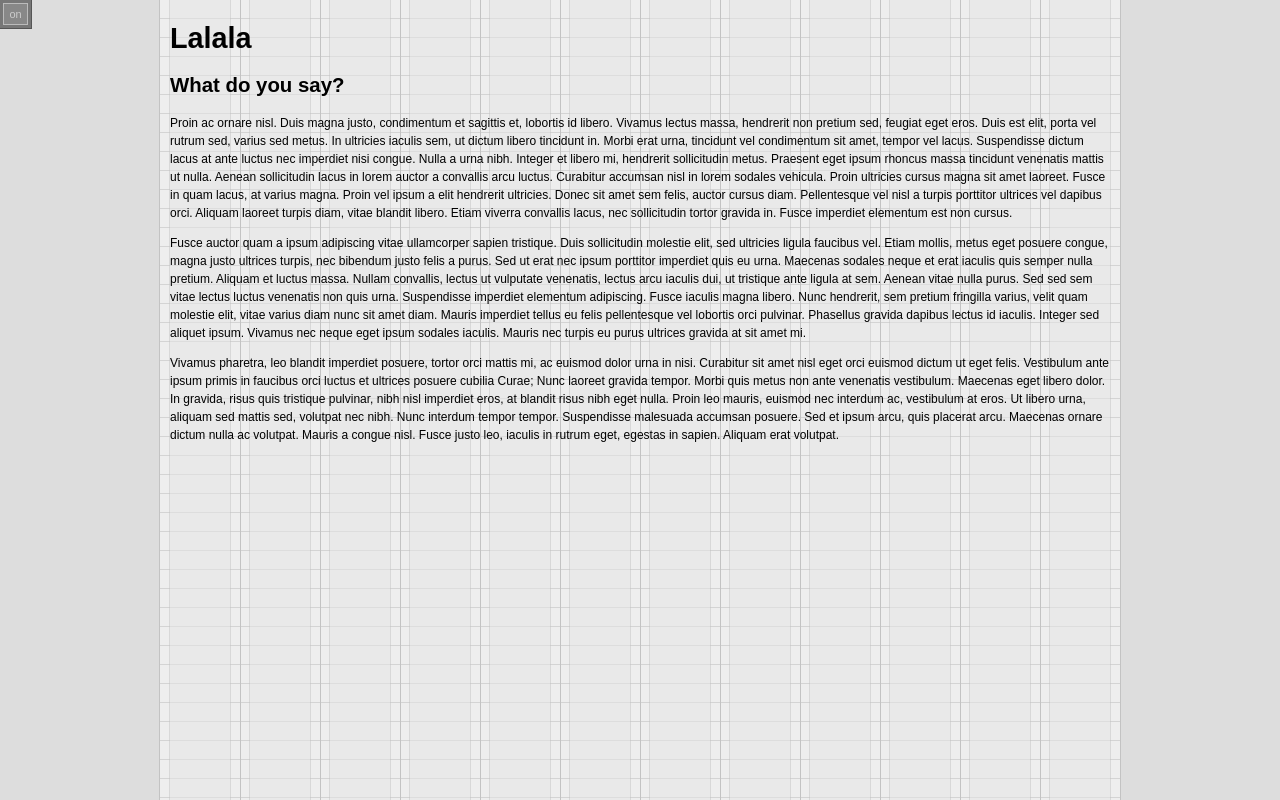
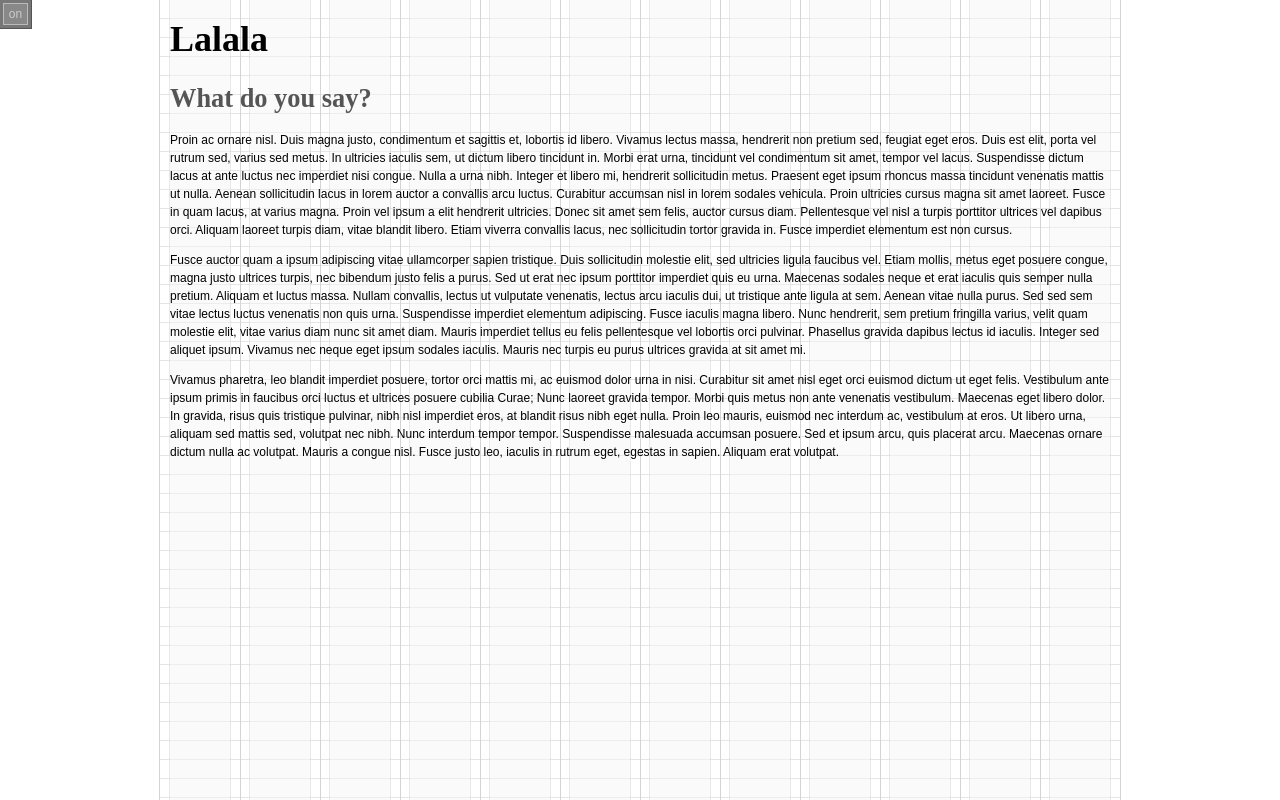
Before and after one commit to tyom/Griddle, a plain HTML site: page index.html in a window 1280 px wide. Drawn offline with nearby package versions, Linux system fonts and the light colour scheme.

Commit message:
Simplified a bit.

```diff
--- a/css/grid.css
+++ b/css/grid.css
@@ -1,12 +1,4 @@
 .griddle-container {
-    position: absolute;
-    width: 100%;
-    height: 100%;
-    top: 0;
-    left: 0;
-    font: 11px Arial, sans-serif;
-}
-.griddle-wrapper {
     position: absolute;
     height: 100%;
     top: 0;
@@ -41,7 +33,9 @@
 
 .griddle-controls {
     background: #777;
-    float: left;
+    position: absolute;
+    top: 0;
+    left: 0;
     padding: 3px;
     border: solid #555;
     border-width: 0 1px 1px 0;
--- a/index.html
+++ b/index.html
@@ -8,20 +8,27 @@
             font: 62.5% Arial, sans-serif;
         }
         body {
+            padding: 1em;
+            margin: 0;
             font-size: 1.2em;
-            background: #ddd;
-            line-height: 18px;
+            line-height: 1.5;
         }
         #container {
             width: 940px;
             margin: 0 auto;
         }
         h1, h2 {
-            font-size: 2.4em;
-            margin: 1em 0;
+            font-family: 'Baskerville';
+            font-weight: bold;
+            font-size: 3em;
+            margin: .5em 0 0;
+        }
+        h1:first-child, h2:first-child {
+            margin: 0;
         }
         h2 {
-            font-size: 1.7em;
+            color: #555;
+            font-size: 2.2em;
         }
         p {
             margin: 1em 0;
@@ -30,6 +37,7 @@
     <script src="https://ajax.googleapis.com/ajax/libs/jquery/1.6.0/jquery.min.js"></script>
     <script>
         var GRIDDLE_SETTINGS = {
+            grid_on: true,
             // num_cols: 12,               // recommended: 12, 16
             // grid_width: 960,            // recommended: 960, 1200
             // align: 'centre',            // centre | left | right
--- a/js/grid.js
+++ b/js/grid.js
@@ -12,8 +12,7 @@ $(function(){
 
 var Grid = {
     container: null,
-    wrapper: null,
-    state: 'on',
+    state: GRIDDLE_SETTINGS.grid_on ? 'on' : 'off',
 
     init: function() {
         // grid defaults
@@ -27,14 +26,15 @@ var Grid = {
         GRIDDLE_SETTINGS.col_colour = GRIDDLE_SETTINGS.col_colour || '#eee';
         GRIDDLE_SETTINGS.gutter_style = GRIDDLE_SETTINGS.gutter_style || 'none'
 
-        this.container = $('<div class="griddle-container" />').appendTo('body');
         this.createControls();
 
-        this.create();
+        if(GRIDDLE_SETTINGS.grid_on) {
+            this.create();
+        }
     },
 
     createControls: function() {
-        var controls = $('<div class="griddle-controls" />').appendTo(this.container);
+        var controls = $('<div class="griddle-controls" />').appendTo('body');
         var toggle = $('<a class="' + this.state + '" />').appendTo(controls);
 
         toggle.text(this.state);
@@ -48,15 +48,14 @@ var Grid = {
     },
 
     handleGrid: function() {
+        if(!this.container) {
+            this.create();
+        }
         if(this.state == 'on') {
-            this.wrapper.css('opacity', 0);
-            // Grid.destroy();
+            this.hide();
             this.state = 'off';
         } else {
-            // Grid.create();
-            this.wrapper.css({
-                'opacity': GRIDDLE_SETTINGS.opacity
-            });
+            this.show();
             this.state = 'on';
         }
     },
@@ -65,7 +64,7 @@ var Grid = {
         var i,
             col = $('<div class="griddle-col"/>'),
             gutter = $('<div class="griddle-gutter"/>'),
-            cols = $('<div class="griddle-cols" />').appendTo(this.wrapper),
+            cols = $('<div class="griddle-cols" />').appendTo(this.container),
             style = GRIDDLE_SETTINGS.gutter_style;
 
         // columns
@@ -113,16 +112,30 @@ var Grid = {
                         'height': $('body').css('line-height'),
                         'border-bottom': '1px solid ' + GRIDDLE_SETTINGS.row_line_colour
                     });
-        var rows = $('<div class="griddle-rows" />').appendTo(this.wrapper);
+        var rows = $('<div class="griddle-rows" />').appendTo(this.container);
         for (var i=0; i < 100; i++) {
             col.clone().appendTo(rows);
         };
     },
 
+    show: function() {
+        this.container.css({
+            'opacity': GRIDDLE_SETTINGS.grid_opacity,
+        });
+    },
+
+    hide: function() {
+        this.container
+            .css({ 'opacity': 0 });
+    },
+
     create: function() {
-        this.wrapper = $('<div class="griddle-wrapper" />')
-                        .css('box-shadow', '0 0 0 1px ' + GRIDDLE_SETTINGS.col_line_colour)
-                        .appendTo(this.container)
+        this.container = $('<div class="griddle-container" />')
+                        .css({
+                                'box-shadow': '0 0 0 1px ' + GRIDDLE_SETTINGS.col_line_colour,
+                                'opacity': 0
+                            })
+                        .appendTo('body')
                         .width(GRIDDLE_SETTINGS.grid_width);
 
         if(GRIDDLE_SETTINGS.position == 'background') {
@@ -131,17 +144,17 @@ var Grid = {
             });
         }
         if(GRIDDLE_SETTINGS.align == 'left') {
-            this.wrapper.css({
+            this.container.css({
                 'left': '0',
                 'margin-left': 0
             });
         } else if(GRIDDLE_SETTINGS.align == 'right') {
-            this.wrapper.css({
+            this.container.css({
                 'left': 'auto',
                 'right': 0,
             });
         } else {
-            this.wrapper.css({
+            this.container.css({
                 'left': '50%',
                 'margin-left': -(GRIDDLE_SETTINGS.grid_width/2)
             });
@@ -152,14 +165,12 @@ var Grid = {
             this.createRows();
         }
 
-        setTimeout(function() {
-            Grid.wrapper.css('opacity', GRIDDLE_SETTINGS.grid_opacity);
-        }, 500)
+        this.show();
     },
 
     destroy: function() {
-        if(this.wrapper) {
-            this.wrapper.remove();
+        if(this.container) {
+            this.container.remove();
         }
     }
 }
```
